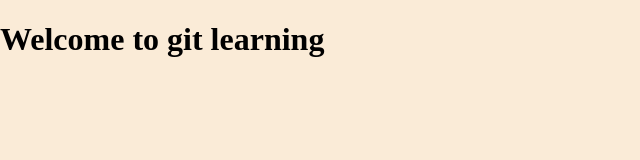
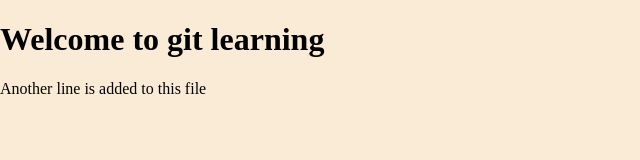
Before and after one commit to najish/GIT, a plain HTML site: page index.html in a window 1280 px wide. Shown: the whole page, without its empty margins (0-640 px from the left). Drawn offline with Linux system fonts and the light colour scheme.

Commit message:
another commit

```diff
--- a/index.html
+++ b/index.html
@@ -9,7 +9,7 @@
 </head>
 <body>
     <h1>Welcome to git learning</h1>
-
+    <p>Another line is added to this file</p>
     <script src="script.js" defer></script>
 </body>
 </html>
```
